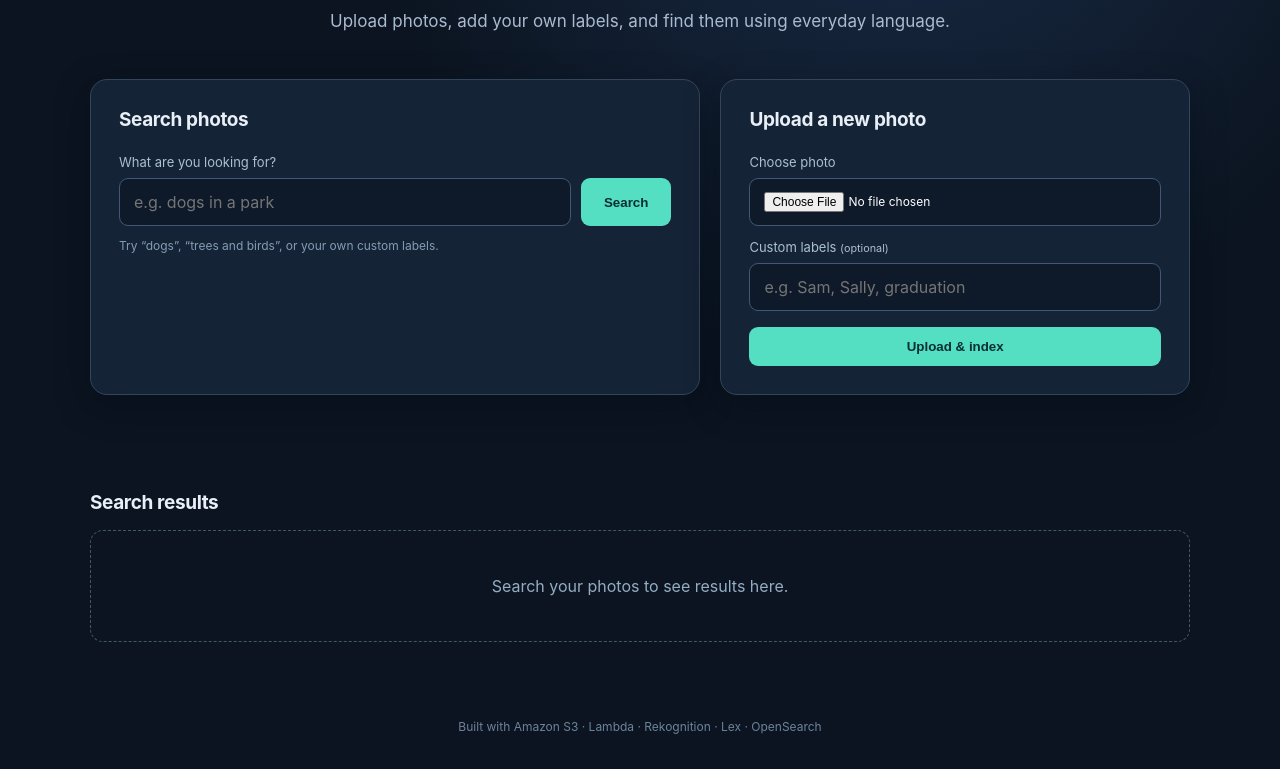
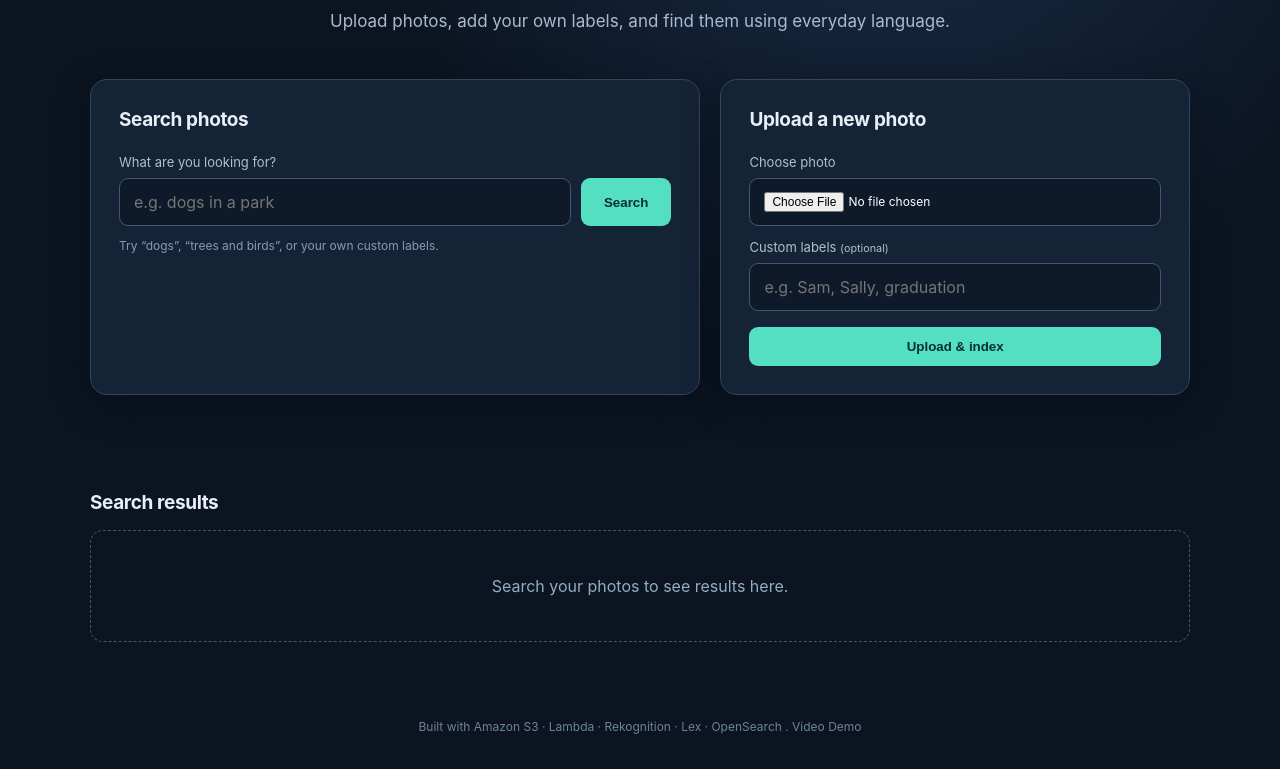
Before and after one commit to Parth-Bhosale/AI-Photo-Album, a plain HTML site: page front-end/index.html in a window 1280 px wide. Shown: the part 346-1115 px from the top of the page. Drawn offline with Linux system fonts and the light colour scheme; a script that the page names is missing.

Commit message:
Video Demo

```diff
--- a/front-end/index.html
+++ b/front-end/index.html
@@ -16,7 +16,7 @@
     </section>
     <p id="status" role="status" aria-live="polite"></p>
     <section class="results"><div class="results-heading"><h2>Search results</h2><span id="result-count"></span></div><div id="gallery" class="gallery"><div class="empty">Search your photos to see results here.</div></div></section>
-    <footer>Built with Amazon S3 · Lambda · Rekognition · Lex · OpenSearch </footer>
+    <footer>Built with Amazon S3 · Lambda · Rekognition · Lex · OpenSearch . Video Demo</footer>
   </main>
   <script src="config.js"></script>
   <script src="sdk/lib/axios/dist/axios.standalone.js"></script>
```
